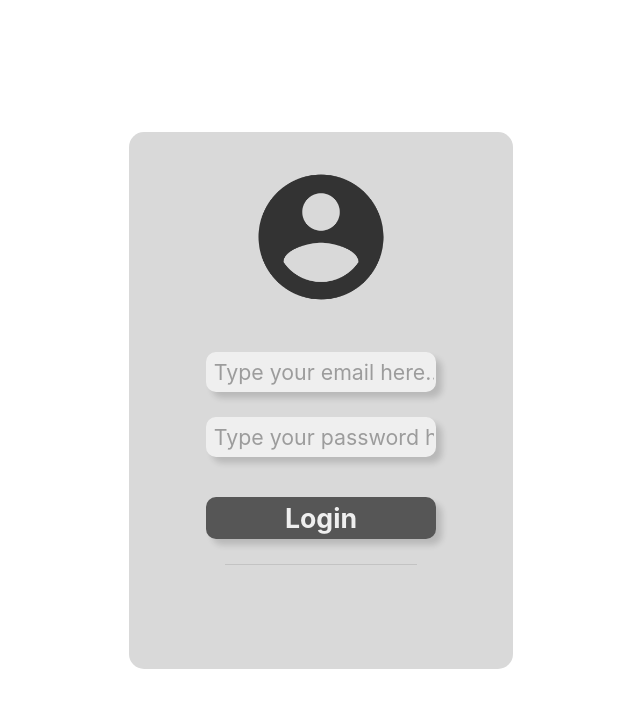
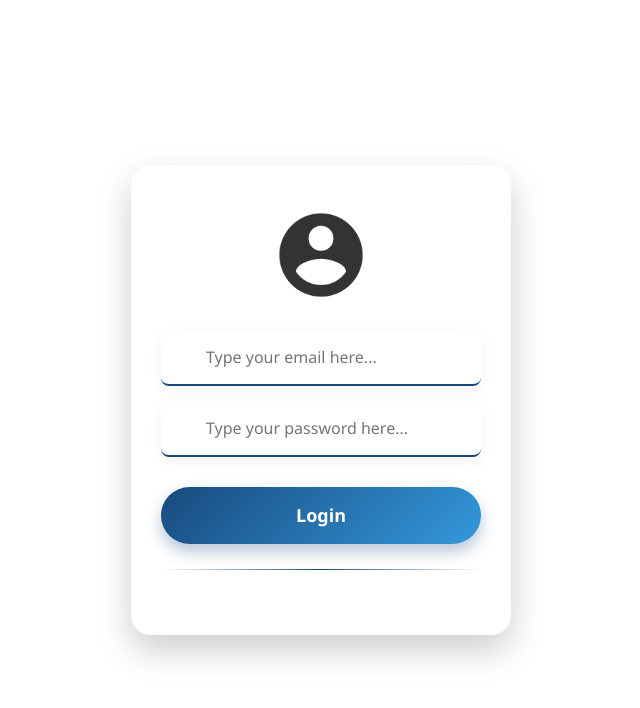
Before and after one commit to tomCurti5/Rilievi-E-Perizie, a website: page static/login.html in a window 1280 px wide. Shown: the whole page, without its empty margins (319-959 px from the left). Drawn offline with nearby package versions, Linux system fonts and the light colour scheme; some packages are replaced by stand-ins of ours; a script that the page names is missing.

Commit message:
style changes submitted

```diff
--- a/static/login.css
+++ b/static/login.css
@@ -8,29 +8,29 @@ body {
     display: flex;
     align-items: center;
     justify-content: center;
+    font-family: 'Segoe UI', Tahoma, Geneva, Verdana, sans-serif;
 }
 
-.titolo{
-	font-size:15pt;
-	font-weight:bold;
-	margin-top:10px;
+.titolo {
+    font-size: 15pt;
+    font-weight: bold;
+    margin-top: 10px;
 }
 
-
-.icona-rossa{
+.icona-rossa {
     color: #dc3545;
-	border:1px solid #dc3545;
-	border-right:transparent;
+    border: 1px solid #dc3545;
+    border-right: transparent;
 }
 
 .login-block {
     margin: 30px auto;
-	min-height: 93.6vh
+    min-height: 93.6vh;
 }
 
 .login-block .auth-box {
     margin: 20px auto 0;
-	max-width: 450px !important
+    max-width: 450px !important;
 }
 
 .card {
@@ -45,15 +45,15 @@ body {
 }
 
 .card .card-block {
-	padding: 1.25rem
+    padding: 1.25rem;
 }
 
 .f-80 {
-	font-size: 80px
+    font-size: 80px;
 }
 
 .form-group {
-	margin-bottom: 1.25em
+    margin-bottom: 1.25em;
 }
 
 .form-material .form-control {
@@ -68,13 +68,13 @@ body {
     background-color: transparent;
     -webkit-box-shadow: none;
     box-shadow: none;
-	border-bottom: 1px solid #ccc
+    border-bottom: 1px solid #ccc;
 }
 
 .btn-md {
     padding: 10px 16px;
     font-size: 15px;
-	line-height: 23px
+    line-height: 23px;
 }
 
 .btn-primary {
@@ -83,7 +83,7 @@ body {
     color: #fff;
     cursor: pointer;
     -webkit-transition: all ease-in .3s;
-	transition: all ease-in .3s
+    transition: all ease-in .3s;
 }
 
 .btn {
@@ -91,25 +91,16 @@ body {
     text-transform: capitalize;
     font-size: 15px;
     padding: 10px 19px;
-	cursor: pointer
+    cursor: pointer;
 }
 
 .m-b-20 {
-	margin-bottom: 20px
+    margin-bottom: 20px;
 }
 
-.btn-md {
-	padding: 10px 16px;
-	font-size: 15px;
-	line-height: 23px
-}
-
-
 #infoMessage p {
-
     color: red !important;
 }
-
 
 .or-container {
     align-items: center;
@@ -130,69 +121,148 @@ body {
     text-align: center;
 }
 
-#card{
-	width: 30%;
-	min-width: 260px;
-	max-width: 400px;
-	margin: 5% auto;
-	padding: 30px 0;
-	background: #D9D9D9;
-	border-radius: 15px;
+#card {
+    width: 380px;
+    max-width: 90%;
+    margin: 0 auto;
+    background: rgba(255, 255, 255, 0.9);
+    border-radius: 20px;
+    padding: 40px 30px;
+    box-shadow: 0 15px 35px rgba(0, 0, 0, 0.2);
+    transition: all 0.3s ease;
+    transform: translateY(0);
 }
 
-#logo{
-	width: 150px;
-	height: 150px;
-	margin: 40px auto;
-	margin-top: 0px;
-	display: block;
+#card:hover {
+    transform: translateY(-5px);
+    box-shadow: 0 20px 40px rgba(0, 0, 0, 0.25);
 }
 
-input{
+#logo {
+    width: 100px;
+    height: 100px;
+    margin: 0 auto 25px;
     display: block;
-	margin: 25px auto;
-	background: #FFFFFF;
-	opacity: 0.6;
-	box-shadow: 6px 6px 6px rgba(0, 0, 0, 0.25);
-	border-radius: 10px;
-	border: none;
-	width:60%;
-	height: 40px;
-	padding-left: 8px;
-	font-size: 16pt;
+    transition: transform 0.3s ease;
 }
 
-#btnLogin{
-	display: block;
-	margin: 25px auto;
-	margin-top: 40px;
-	box-sizing: border-box;
-	background: #000000;
-	opacity: 0.6;
-	box-shadow: 6px 6px 6px rgba(0, 0, 0, 0.25);
-	border-radius: 10px;
-	color: white;
-	font-size: 20pt;
-	font-weight: bold;
-	width: 60%;
-	height: 4%;
-	border:none;
+#logo:hover {
+    transform: scale(1.05);
 }
 
-hr{
-	width: 50%;
-	height: 2px;
+.input-group {
+    position: relative;
+    margin-bottom: 25px;
 }
 
-#google-signin-button{
-	display: inline-block;
-	margin: 25px auto;
-	background-color: #D9D9D9;
-	margin-left: 28%;
+input[type="text"],
+input[type="password"] {
+    display: block;
+    width: 100%;
+    padding: 15px 15px 15px 45px;
+    margin: 15px 0;
+    background: rgba(255, 255, 255, 0.9);
+    border: none;
+    border-bottom: 2px solid #184a7e;
+    border-radius: 8px;
+    box-shadow: 0 5px 15px rgba(0, 0, 0, 0.05);
+    font-size: 16px;
+    transition: all 0.3s ease;
+}
+
+input[type="text"]:focus,
+input[type="password"]:focus {
+    border-bottom: 2px solid #3498db;
+    outline: none;
+    box-shadow: 0 5px 15px rgba(52, 152, 219, 0.2);
+}
+
+.input-icon {
+    position: absolute;
+    left: 15px;
+    top: 50%;
+    transform: translateY(-50%);
+    color: #184a7e;
+    font-size: 18px;
+}
+
+#btnLogin {
+    display: block;
+    width: 100%;
+    padding: 15px;
+    margin: 30px 0 20px;
+    background: linear-gradient(135deg, #184a7e 0%, #3498db 100%);
+    border: none;
+    border-radius: 50px;
+    color: white;
+    font-size: 18px;
+    font-weight: 600;
+    cursor: pointer;
+    transition: all 0.3s ease;
+    box-shadow: 0 8px 15px rgba(24, 74, 126, 0.3);
+}
+
+#btnLogin:hover {
+    background: linear-gradient(135deg, #3498db 0%, #184a7e 100%);
+    box-shadow: 0 10px 20px rgba(24, 74, 126, 0.4);
+    transform: translateY(-2px);
+}
+
+#btnLogin:active {
+    transform: translateY(1px);
+    box-shadow: 0 5px 10px rgba(24, 74, 126, 0.2);
+}
+
+.alert-danger {
+    border-radius: 8px;
+    padding: 15px;
+    animation: fadeIn 0.5s ease;
+}
+
+hr {
+    border: none;
+    height: 1px;
+    background: linear-gradient(to right, transparent, #184a7e, transparent);
+    margin: 25px 0;
+}
+
+.app-title {
+    text-align: center;
+    font-size: 24px;
+    color: #184a7e;
+    font-weight: 600;
+    margin-bottom: 20px;
+}
+
+@keyframes fadeIn {
+    from { opacity: 0; transform: translateY(-10px); }
+    to { opacity: 1; transform: translateY(0); }
+}
+
+@media screen and (max-width: 480px) {
+    #card {
+        padding: 30px 20px;
+    }
+
+    #logo {
+        width: 80px;
+        height: 80px;
+    }
+
+    input[type="text"],
+    input[type="password"] {
+        font-size: 14px;
+        padding: 12px 12px 12px 40px;
+    }
+
+    #btnLogin {
+        font-size: 16px;
+        padding: 12px;
+    }
 }
 
 @media screen and (max-width: 850px) {
-	#card{
+    #card {
         width: 90%;
         min-width: unset;
         padding: 15px 0;
@@ -205,7 +275,7 @@ hr{
         width: 100px;
         height: 100px;
     }
-	#google-signin-button{
+    #google-signin-button {
         margin-left: 17%;
     }
 }
```
Also changed, not shown: static/js/index.js (+13 -3 lines). Lines whose indentation alone changed are shown as unchanged.
